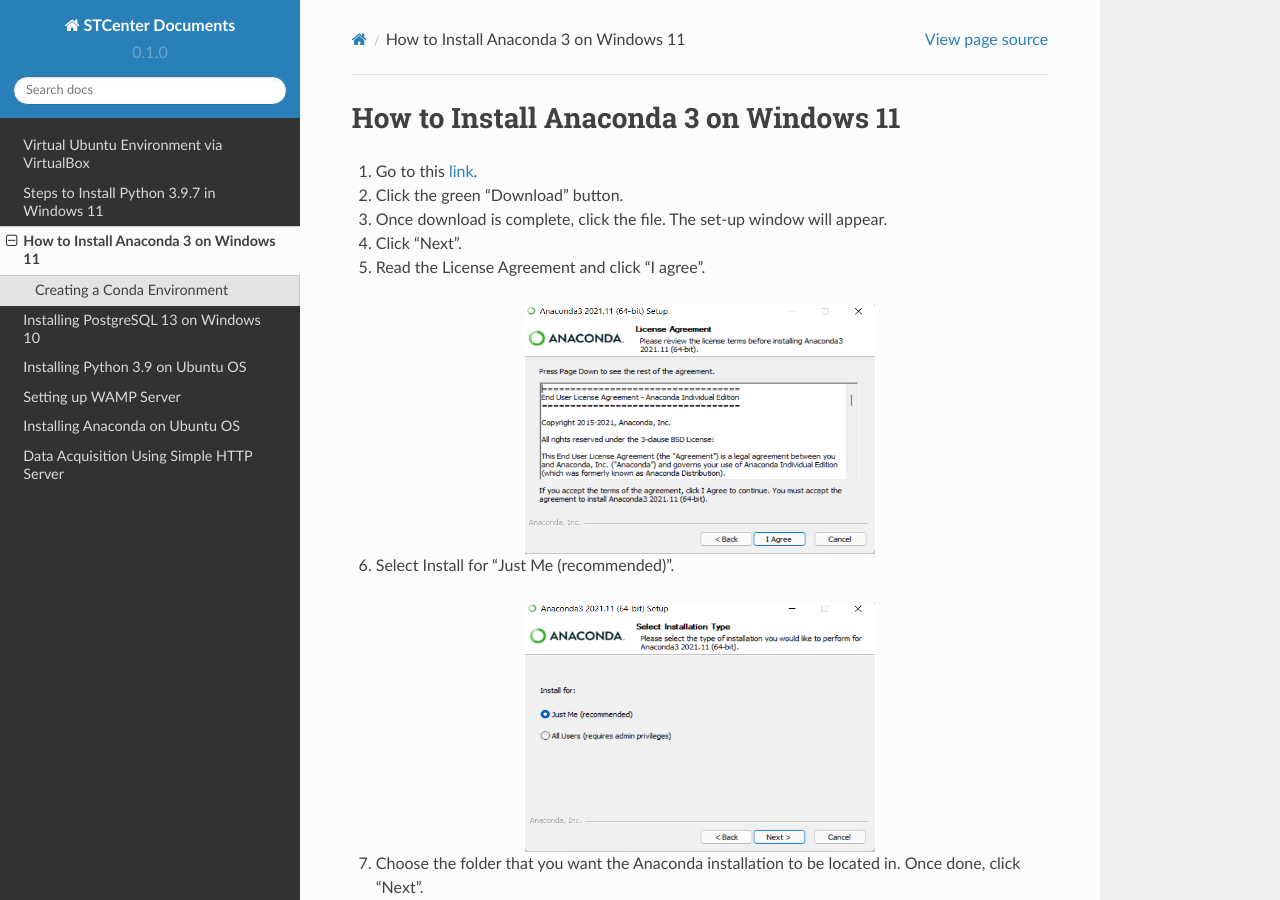
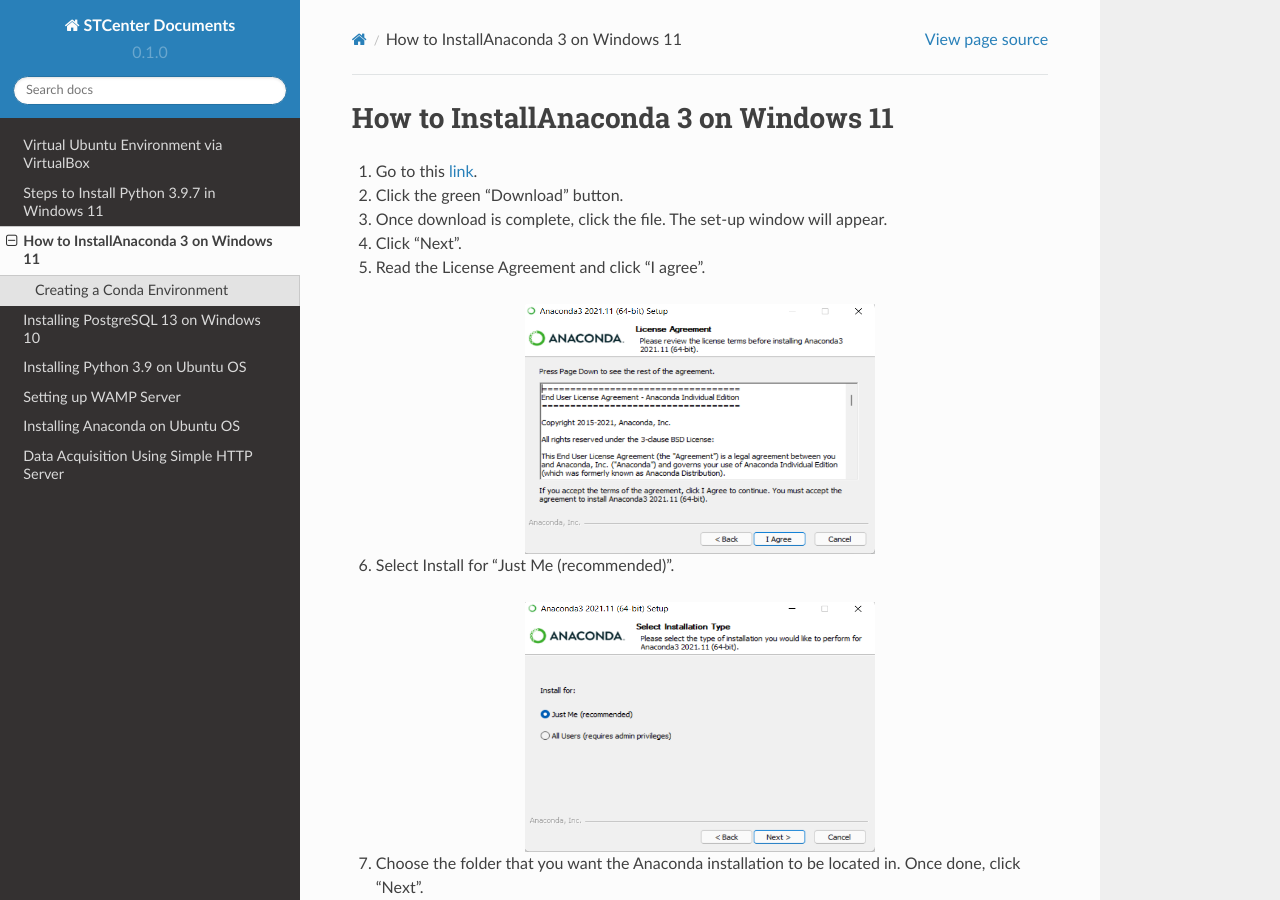
Before and after one commit to stccenter/STCenterDocs, a Sphinx documentation site: the page built from docs/source/anaconda-install.rst, in a window 1280 px wide and 900 px high. Built offline with Sphinx 7.4.7 and the Read the Docs theme 2.0.0, drawn with Linux system fonts in a browser that asks for light colours.

Commit message:
Update anaconda-install.rst

```diff
--- a/docs/source/anaconda-install.rst
+++ b/docs/source/anaconda-install.rst
@@ -1,4 +1,4 @@
-How to Install Anaconda 3 on Windows 11
+How to InstallAnaconda 3 on Windows 11
 =========================================
 
 1. Go to this `link <https://www.anaconda.com/products/individual>`_.
```
